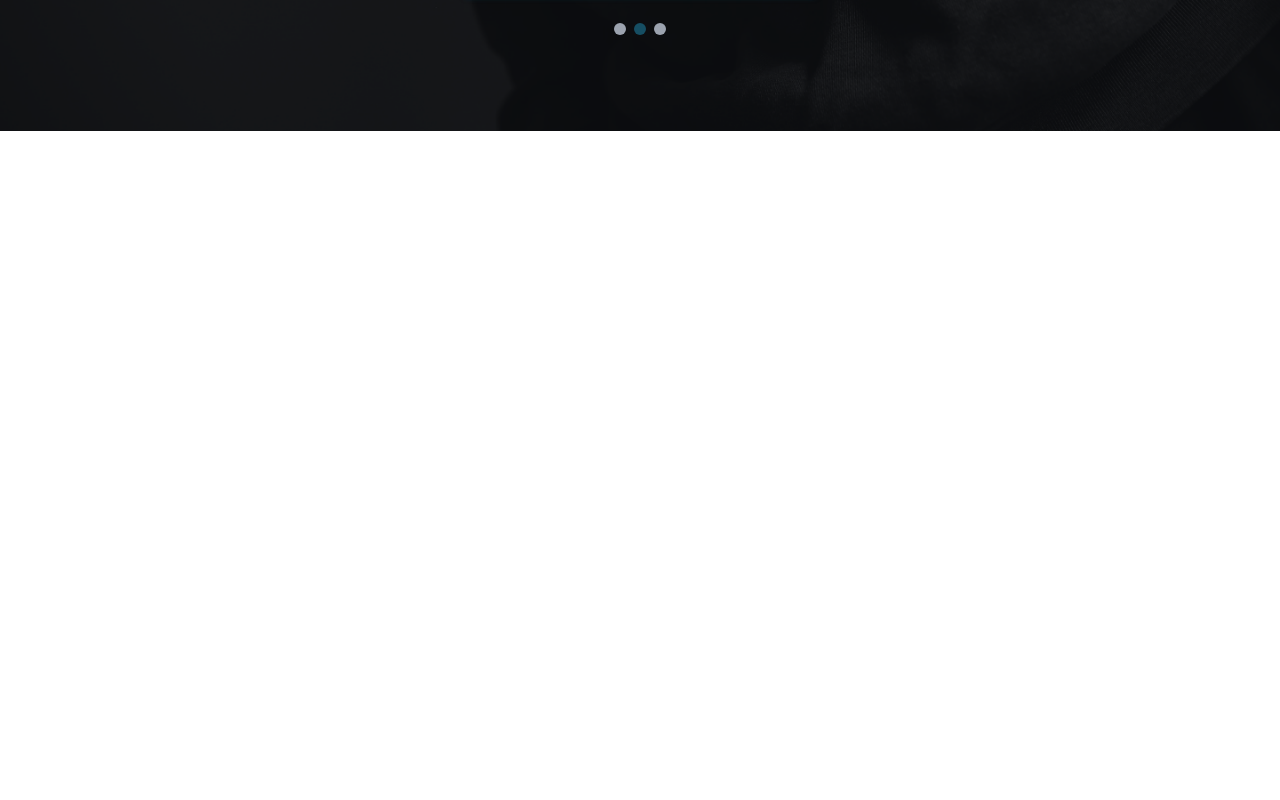
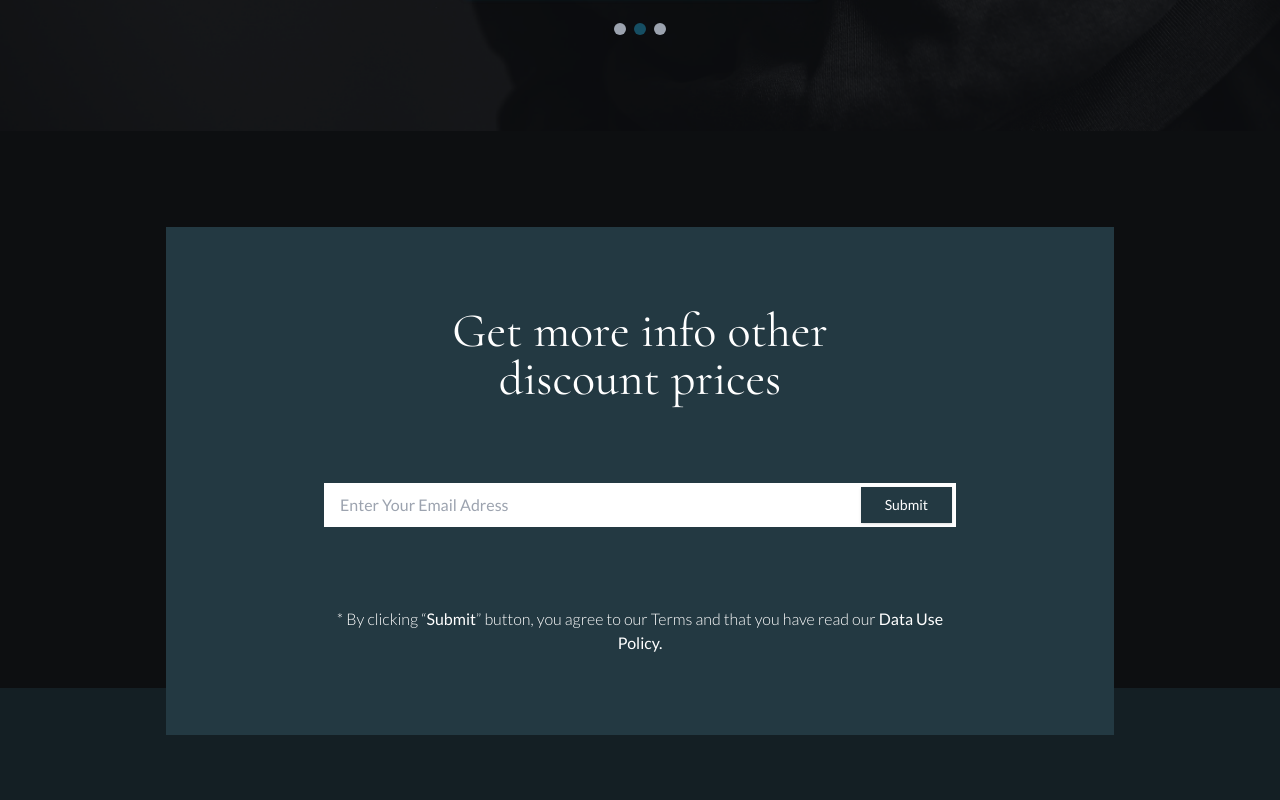
Before and after one commit to keerikkk/framing, a React (Vite) app: page / in a window 1280 px wide. Shown: the part 2680-3480 px from the top of the page. Before the commit the page ends 2811 px from the top, so only its background shows below. Built offline with nearby package versions, Linux system fonts and the light colour scheme.

Commit message:
feat: add contact-page to app

```diff
--- a/src/App.tsx
+++ b/src/App.tsx
@@ -1,6 +1,7 @@
 import './App.css';
 import { Navbar } from './components/Navbar/Navbar';
 import BenefitsPage from './pages/BenefitsPage/BenefitsPage';
+import ContactPage from './pages/ContactPage';
 import HomePage from './pages/HomePage';
 import PriceListPage from './pages/PriceListPage';
 import TestimonialsPage from './pages/TestimonialsPage';
@@ -13,6 +14,7 @@ function App() {
       <BenefitsPage />
       <TestimonialsPage />
       <PriceListPage />
+      <ContactPage />
     </div>
   );
 }
```
